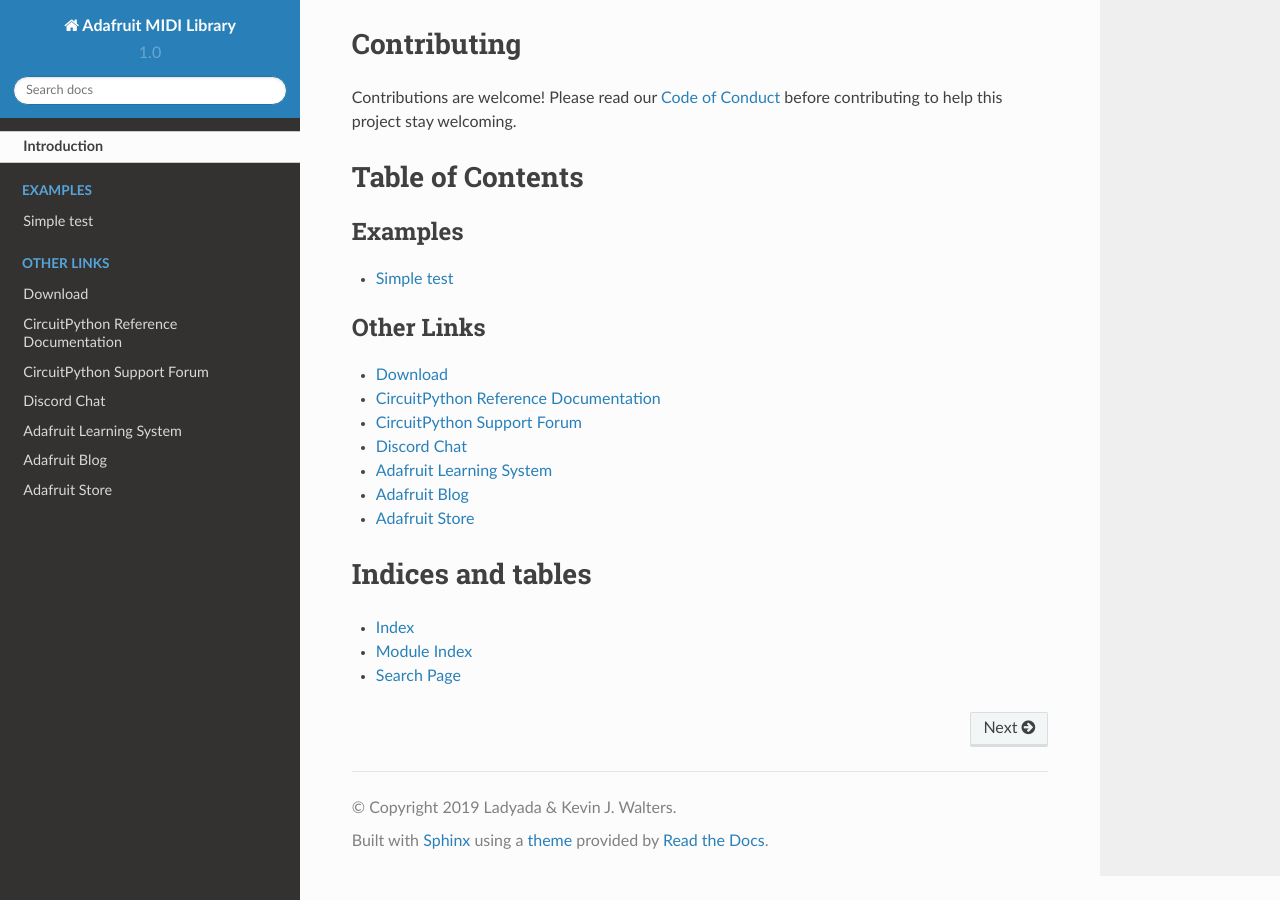
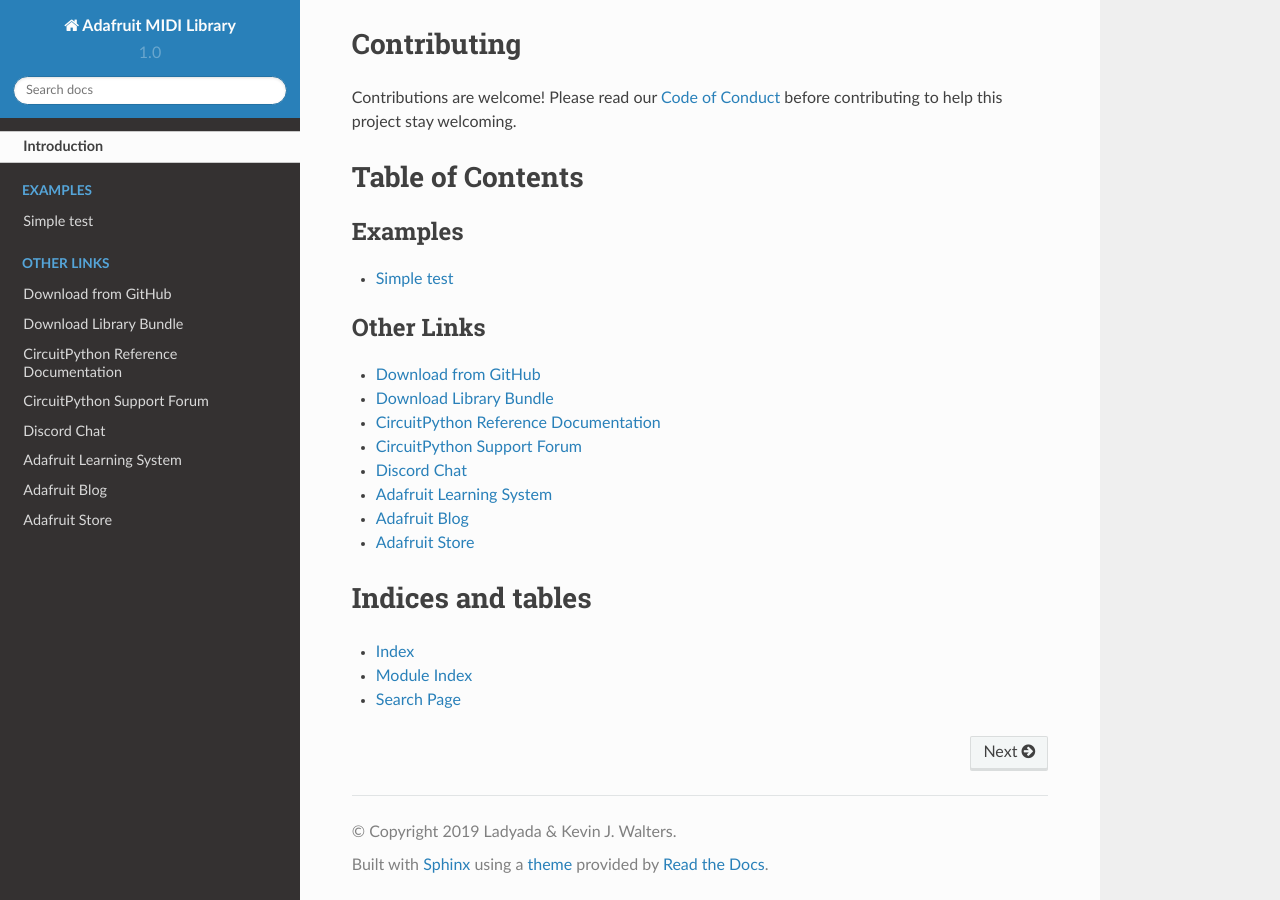
Before and after one commit to adafruit/Adafruit_CircuitPython_MIDI, a Sphinx documentation site: the page built from docs/index.rst, in a window 1280 px wide and 900 px high, scrolled down 1619 px. Built offline with Sphinx 7.4.7 and the Read the Docs theme 2.0.0, drawn with Linux system fonts in a browser that asks for light colours.

Commit message:
Added cp.org link to index.rst

```diff
--- a/docs/index.rst
+++ b/docs/index.rst
@@ -29,7 +29,8 @@
 .. toctree::
     :caption: Other Links
 
-    Download <https://github.com/adafruit/Adafruit_CircuitPython_MIDI/releases/latest>
+    Download from GitHub <https://github.com/adafruit/Adafruit_CircuitPython_MIDI/releases/latest>
+    Download Library Bundle <https://circuitpython.org/libraries>
     CircuitPython Reference Documentation <https://docs.circuitpython.org>
     CircuitPython Support Forum <https://forums.adafruit.com/viewforum.php?f=60>
     Discord Chat <https://adafru.it/discord>
```
